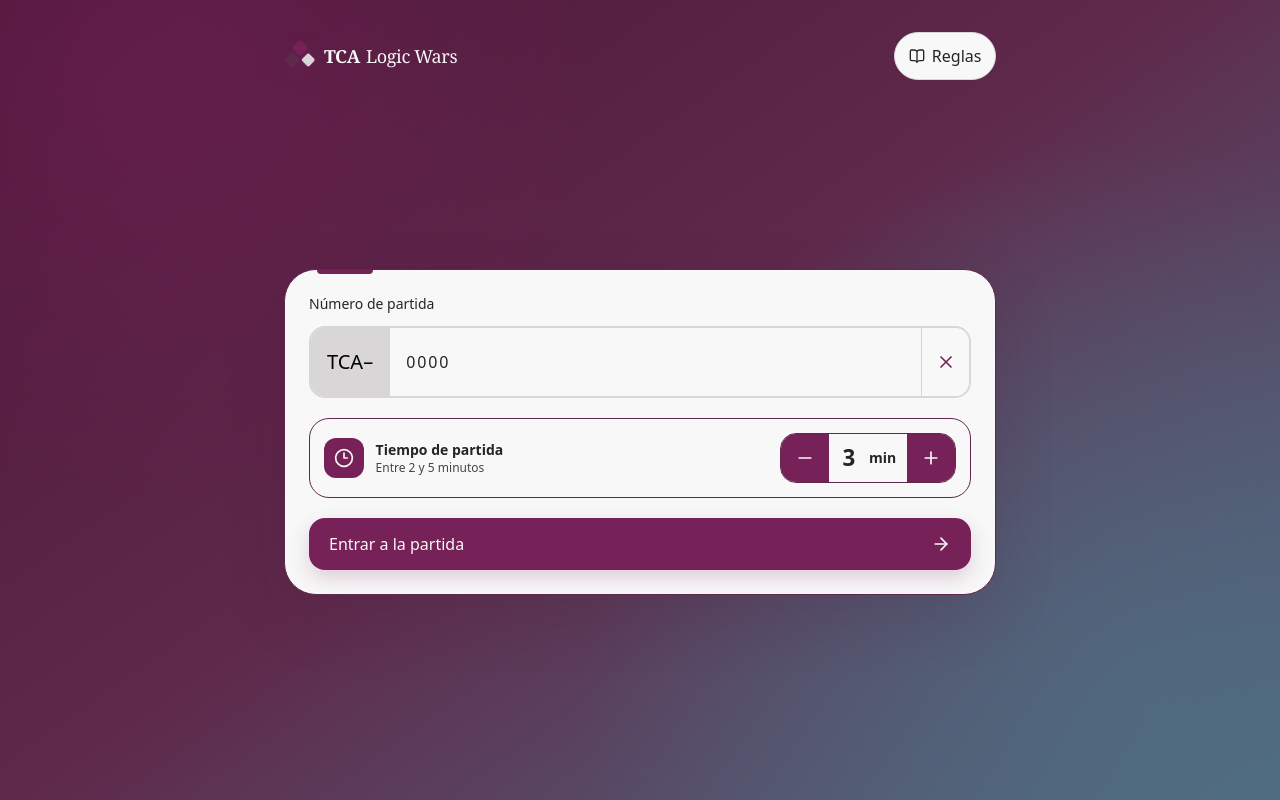
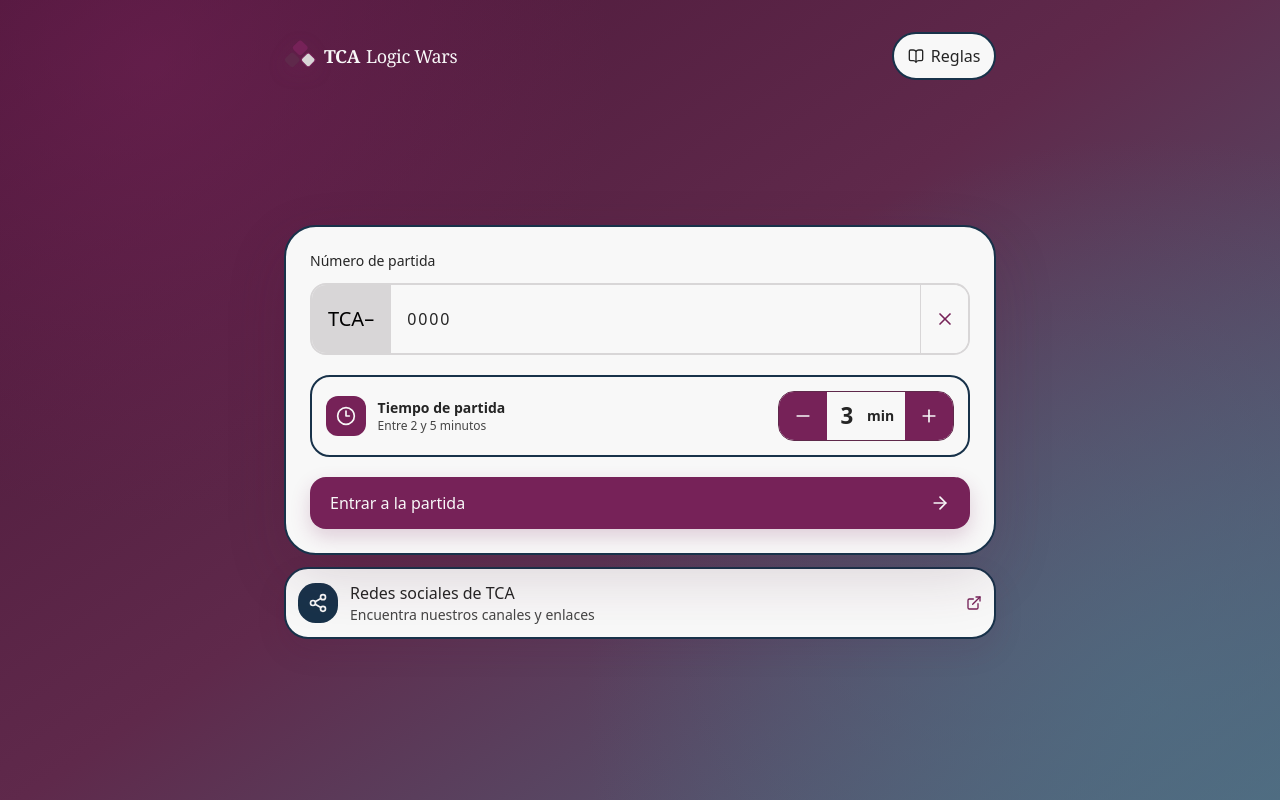
Before and after one commit to Chriss-12/TCA-LP-001-LOGIC-WARS, a React (Vite) app: page / in a window 1280 px wide. Built offline with nearby package versions, Linux system fonts and the light colour scheme.

Commit message:
feat: color 4

```diff
--- /dev/null
+++ b/src/features/game/components/SocialLinkCard.tsx
@@ -0,0 +1,25 @@
+import { ExternalLink, Share2 } from "lucide-react";
+
+const SOCIAL_URL = "https://chriss-12.github.io/TCA-LP-002-RRSS/";
+
+/** Enlace externo reutilizable hacia el concentrador de redes sociales de TCA. */
+export function SocialLinkCard() {
+  return (
+    <a
+      className="social-link"
+      href={SOCIAL_URL}
+      target="_blank"
+      rel="noopener noreferrer"
+      aria-label="Abrir las redes sociales de TCA en una nueva pestaña"
+    >
+      <span className="social-link__icon" aria-hidden="true">
+        <Share2 className="size-5" />
+      </span>
+      <span className="min-w-0 flex-1">
+        <strong className="block font-medium text-[var(--graphite)]">Redes sociales de TCA</strong>
+        <span className="block text-sm text-[var(--text-muted)]">Encuentra nuestros canales y enlaces</span>
+      </span>
+      <ExternalLink className="size-4 shrink-0" aria-hidden="true" />
+    </a>
+  );
+}
--- a/src/features/game/pages/GamePage.tsx
+++ b/src/features/game/pages/GamePage.tsx
@@ -136,14 +136,20 @@ export function GamePage() {
                   animate={{ opacity: 1, y: 0 }}
                   className={`feedback-card ${currentAnswer.isCorrect ? "feedback-card--correct" : "feedback-card--wrong"}`}
                 >
-                  <div className="flex items-center gap-2 font-bold">
-                    {currentAnswer.isCorrect ? <CheckCircle2 className="size-5" aria-hidden="true" /> : <XCircle className="size-5" aria-hidden="true" />}
-                    <span>{currentAnswer.isCorrect ? "¡Respuesta correcta!" : "Esta vez no fue"}</span>
+                  <div className="feedback-heading flex items-start gap-2 font-bold">
+                    {currentAnswer.isCorrect ? <CheckCircle2 className="mt-0.5 size-5 shrink-0" aria-hidden="true" /> : <XCircle className="mt-0.5 size-5 shrink-0" aria-hidden="true" />}
+                    {currentAnswer.isCorrect ? (
+                      <span>¡Respuesta correcta!</span>
+                    ) : (
+                      <span>
+                        La respuesta debería ser:{" "}
+                        <strong className="feedback-result">
+                          {question.correctAnswer}. {question.options[question.correctAnswer]}
+                        </strong>
+                      </span>
+                    )}
                   </div>
-                  {!currentAnswer.isCorrect && (
-                    <p className="mt-2 text-sm">Correcta: <strong>{question.correctAnswer}. {question.options[question.correctAnswer]}</strong></p>
-                  )}
-                  <p className="mt-2 text-sm leading-5 text-[var(--text-muted)]">{question.explanation}</p>
+                  <p className="feedback-explanation mt-2 text-sm leading-5">{question.explanation}</p>
                 </motion.div>
               )}
             </AnimatePresence>
--- a/src/features/game/pages/GameSetupPage.tsx
+++ b/src/features/game/pages/GameSetupPage.tsx
@@ -8,6 +8,7 @@ import { BrandMark } from "../components/BrandMark";
 import { GameButton } from "../components/GameButton";
 import { GameRules } from "../components/GameRules";
 import { GameShell } from "../components/GameShell";
+import { SocialLinkCard } from "../components/SocialLinkCard";
 import { TimeSettings } from "../components/TimeSettings";
 import { useGameStore } from "../store/game.store";
 
@@ -102,6 +103,9 @@ export function GameSetupPage() {
             <ArrowRight className="size-5" aria-hidden="true" />
           </GameButton>
         </motion.form>
+        <div className="mt-3">
+          <SocialLinkCard />
+        </div>
       </div>
 
       {showRules && (
--- /dev/null
+++ b/src/features/game/styles/social-link-card.css
@@ -0,0 +1,26 @@
+.social-link {
+  display: grid;
+  min-height: 4.5rem;
+  align-items: center;
+  grid-template-columns: 2.5rem minmax(0, 1fr) auto;
+  gap: 0.75rem;
+  border: var(--card-border-width) solid var(--card-border);
+  border-radius: var(--radius-card);
+  background: var(--smoke);
+  padding: 0.75rem;
+  color: var(--wine);
+  text-decoration: none;
+  box-shadow: var(--shadow-card);
+}
+
+.social-link:hover { background: color-mix(in srgb, var(--steel) 9%, var(--smoke)); }
+
+.social-link__icon {
+  display: grid;
+  width: 2.5rem;
+  height: 2.5rem;
+  place-items: center;
+  border-radius: var(--radius-row);
+  background: var(--navy);
+  color: var(--smoke);
+}
--- a/src/index.css
+++ b/src/index.css
@@ -1,5 +1,6 @@
 @import "tailwindcss";
 @import "./features/game/styles/game-responsive.css";
+@import "./features/game/styles/social-link-card.css";
 
 :root {
   --wine: #762258;
@@ -35,6 +36,8 @@
   --secondary: var(--silver);
   --accent: var(--steel);
   --border: var(--silver);
+  --card-border: var(--navy);
+  --card-border-width: 2px;
   --success: var(--navy);
   --success-soft: var(--silver);
   --danger: var(--wine);
@@ -152,7 +155,7 @@ a:focus-visible {
 .glass-card {
   position: relative;
   overflow: hidden;
-  border: 1px solid var(--color-4);
+  border: var(--card-border-width) solid var(--card-border);
   background: var(--surface);
   box-shadow: var(--shadow-major);
   backdrop-filter: blur(8px);
@@ -177,7 +180,7 @@ a:focus-visible {
   min-height: 3rem;
   align-items: center;
   gap: 0.45rem;
-  border: 1px solid var(--silver);
+  border: var(--card-border-width) solid var(--card-border);
   border-radius: 999px;
   background: var(--smoke);
   padding: 0.55rem 0.85rem;
@@ -202,7 +205,7 @@ a:focus-visible {
   max-height: min(88svh, 46rem);
   overflow-y: auto;
   overscroll-behavior: contain;
-  border: 1px solid var(--silver);
+  border: var(--card-border-width) solid var(--card-border);
   border-radius: var(--radius-major);
   background: var(--smoke);
   padding: 1.35rem;
@@ -219,26 +222,13 @@ a:focus-visible {
   padding: 0.8rem 0.5rem;
 }
 
-/* tastemaker · critique: un gesto editorial breve da identidad sin competir con el juego. */
-.glass-card::before,
-.question-card::before {
-  position: absolute;
-  top: 0;
-  left: 2rem;
-  width: 3.5rem;
-  height: 0.25rem;
-  border-radius: 0 0 999px 999px;
-  background: var(--color-2);
-  content: "";
-}
-
 .question-card {
   position: relative;
   overflow: hidden;
   display: grid;
   min-height: clamp(9rem, 24svh, 12rem);
   place-content: center;
-  border: 1px solid var(--color-4);
+  border: var(--card-border-width) solid var(--card-border);
   border-radius: var(--radius-major);
   background: var(--surface);
   padding: clamp(1.25rem, 5vw, 2rem);
@@ -246,7 +236,7 @@ a:focus-visible {
 }
 
 .answers-card {
-  border: 1px solid var(--color-4);
+  border: var(--card-border-width) solid var(--card-border);
   border-radius: var(--radius-card);
   background: var(--surface);
   padding: clamp(0.85rem, 3.5vw, 1.25rem);
@@ -266,7 +256,7 @@ a:focus-visible {
 .code-block {
   width: 100%;
   margin: 0;
-  border: 1px solid var(--color-4);
+  border: var(--card-border-width) solid var(--card-border);
   border-radius: 1.1rem;
   background: var(--surface);
   padding: 0.9rem 1rem;
@@ -306,7 +296,7 @@ a:focus-visible {
   align-items: center;
   grid-template-columns: 2.25rem minmax(0, 1fr) auto;
   gap: 0.75rem;
-  border: 1px solid var(--border);
+  border: var(--card-border-width) solid var(--card-border);
   border-radius: 1.25rem;
   padding: 0.75rem;
   text-align: left;
@@ -339,11 +329,22 @@ a:focus-visible {
 .feedback-card {
   margin-top: 0.55rem;
   overflow: hidden;
+  border: var(--card-border-width) solid;
   border-radius: var(--radius-row);
   padding: 0.65rem 0.75rem;
 }
-.feedback-card--correct { background: var(--success-soft); color: var(--success); }
-.feedback-card--wrong { background: var(--danger-soft); color: var(--danger); }
+.feedback-card--correct {
+  border-color: #4f9a67;
+  background: color-mix(in srgb, var(--state-safe) 42%, var(--smoke));
+  color: #2f6f45;
+}
+.feedback-card--wrong {
+  border-color: #c95b5b;
+  background: color-mix(in srgb, var(--state-danger) 32%, var(--smoke));
+  color: #a12828;
+}
+.feedback-result,
+.feedback-explanation { color: var(--graphite); }
 
 .timer-card {
   display: flex;
@@ -351,7 +352,7 @@ a:focus-visible {
   align-items: center;
   justify-content: space-between;
   gap: 0.75rem;
-  border: 1px solid rgb(var(--graphite-rgb) / 0.18);
+  border: var(--card-border-width) solid var(--card-border);
   border-radius: 1rem;
   background: var(--surface);
   padding: 0.65rem 0.8rem;
@@ -373,7 +374,7 @@ a:focus-visible {
   align-items: baseline;
   justify-content: space-between;
   gap: 0.5rem;
-  border: 1px solid var(--silver);
+  border: var(--card-border-width) solid var(--card-border);
   border-radius: 1rem;
   background: var(--smoke);
   padding: 0.65rem 0.8rem;
@@ -460,23 +461,6 @@ a:focus-visible {
 .home-fab:hover { background: var(--executive-wine); }
 .home-fab:active { transform: scale(0.97); }
 
-.social-link {
-  display: flex;
-  min-height: 3rem;
-  align-items: center;
-  justify-content: center;
-  gap: 0.5rem;
-  border: 1px solid var(--silver);
-  border-radius: 1rem;
-  background: var(--smoke);
-  padding: 0.75rem 1rem;
-  color: var(--wine);
-  font-weight: 500;
-  text-decoration: none;
-}
-
-.social-link:hover { border-color: var(--wine); }
-
 .answer-reaction {
   position: fixed;
   z-index: 35;
@@ -510,7 +494,7 @@ a:focus-visible {
 .surrender-dialog {
   position: relative;
   width: min(100%, 28rem);
-  border: 1px solid var(--color-4);
+  border: var(--card-border-width) solid var(--card-border);
   border-radius: 2rem;
   background: var(--color-1);
   padding: 1.5rem;
@@ -536,7 +520,7 @@ a:focus-visible {
   justify-content: space-between;
   gap: 1rem;
   margin-top: 1.25rem;
-  border: 1px solid var(--color-4);
+  border: var(--card-border-width) solid var(--card-border);
   border-radius: 1.25rem;
   background: var(--color-1);
   padding: 0.85rem;
```
Also changed, not shown: src/features/game/pages/ResultsPage.tsx (+9 -15 lines), .tastemaker/style-lock.md.
